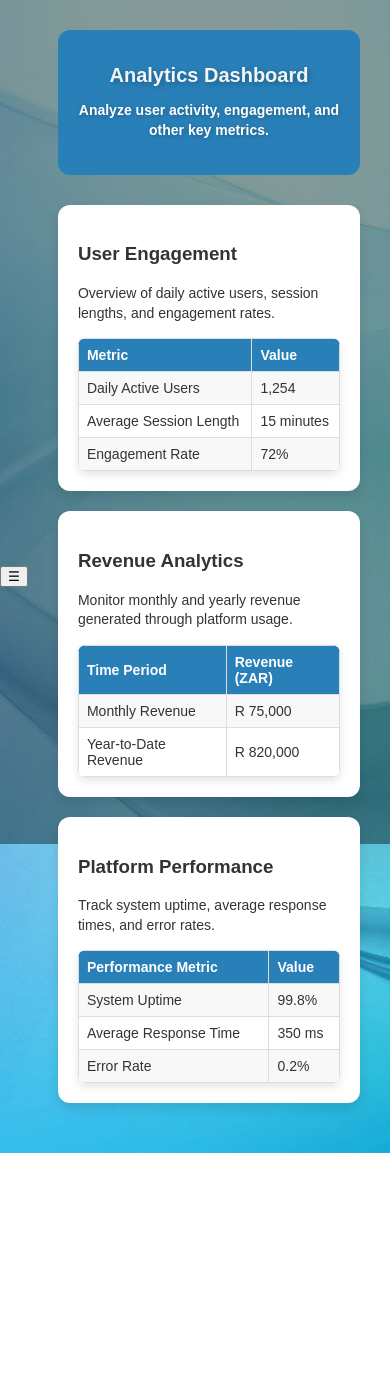
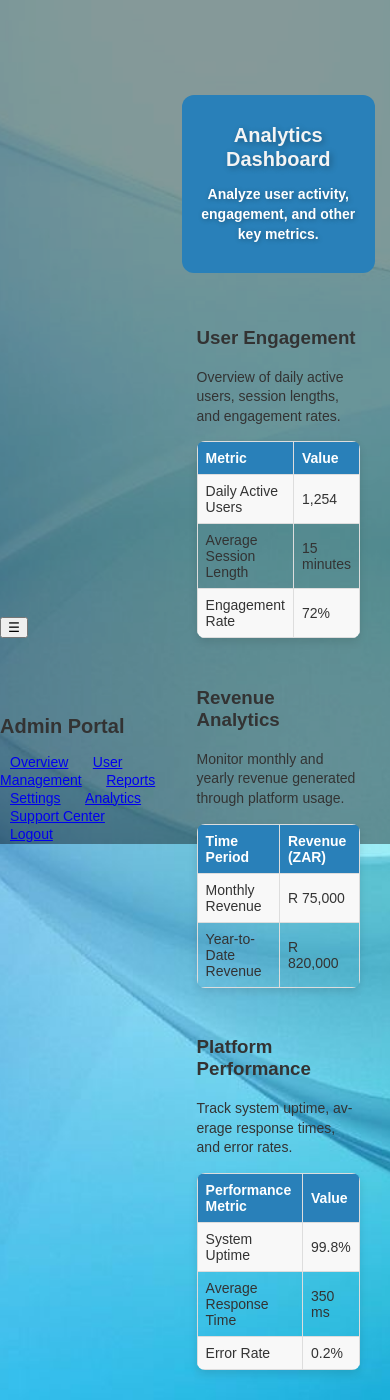
Before and after one commit to MalulekeNS/Salesforce, a PHP site: page /admin_analytics.html in a window 390 px wide. Before the commit the page ends 1153 px from the top, so only its background shows below. Run offline with PHP 8.4, Linux system fonts and the light colour scheme.

Commit message:
Update style.css

```diff
--- a/style.css
+++ b/style.css
@@ -13,164 +13,100 @@ body {
     color: #333;
 }
 
-/* Sidebar container */
-.sidebar-container {
-    position: relative;
-}
-
-/* Mobile Navigation Toggle */
-.mobile-nav-toggle {
-    color: white;
-    background-color: #3498DB;
-    font-size: 28px;
-    cursor: pointer;
-    display: none;
-    line-height: 0;
-    border: none;
-    padding: 10px 15px;
-    border-radius: 50%;
-    transition: background-color 0.3s ease, transform 0.3s ease;
-    position: fixed;
-    top: 15px;
-    left: 15px;
-    z-index: 1001;
-}
-
-.mobile-nav-toggle:hover {
-    background-color: #1B4F72;
-    transform: scale(1.1);
-}
-
-.mobile-nav-toggle.bi-x {
-    color: #fff;
-}
-
-/* Sidebar for mobile */
-@media (max-width: 991px) {
-    .mobile-nav-toggle {
-        display: block;
-    }
-
-    .sidebar {
-        position: fixed;
-        top: 0;
-        left: -100%;
-        width: 250px;
-        height: 100%;
-        transition: left 0.3s ease-in-out;
-        z-index: 1000;
-        background-color: #2E86C1;
-        color: white;
-        box-shadow: 4px 0 8px rgba(0, 0, 0, 0.1);
-        display: flex;
-        flex-direction: column;
-        padding: 20px;
-    }
-
-    .sidebar.open {
-        left: 0;
-    }
-
-    .sidebar h2 {
-        font-size: 22px;
-        text-align: center;
-        margin-bottom: 20px;
-    }
-
-    .sidebar a {
-        font-size: 16px;
-        padding: 12px;
-        margin: 8px 0;
-        text-align: center;
-        border-radius: 8px;
-        background-color: #3498DB;
-        transition: background-color 0.3s ease;
-    }
-
-    .sidebar a:hover {
-        background-color: #1B4F72;
-    }
-
-    .content {
-        margin-left: 0;
-        padding: 20px;
-    }
-}
-
-/* Sidebar styling for larger screens */
-.sidebar {
-    background-color: #2E86C1;
-    color: white;
-    width: 250px;
-    min-height: 100vh;
-    padding: 20px;
-    display: flex;
-    flex-direction: column;
-    justify-content: space-between;
-    box-shadow: 4px 0 8px rgba(0, 0, 0, 0.1);
-}
-
-/* Main content styling */
-.content {
-    flex: 5;
-    padding: 30px;
-}
-
-/* Header styling */
-.header {
-    background-color: #2980B9;
-    color: white;
-    padding: 20px;
-    text-align: center;
-    border-radius: 12px;
-    margin-bottom: 30px;
-    font-size: 24px;
-    font-weight: bold;
-    text-shadow: 1px 1px 5px rgba(0, 0, 0, 0.3);
-}
-
-/* Card styling */
-.card {
-    background-color: white;
-    padding: 20px;
-    box-shadow: 0 6px 12px rgba(0, 0, 0, 0.1);
-    border-radius: 12px;
-    margin-bottom: 20px;
-    transition: transform 0.3s ease, box-shadow 0.3s ease;
-}
-
-.card:hover {
-    transform: translateY(-5px);
-    box-shadow: 0 10px 20px rgba(0, 0, 0, 0.2);
-}
-
-/* Form grid adjustments */
+/* Wrapper responsive adjustments */
 .wrapper {
     max-width: 900px;
+    width: 90%; /* Add this to ensure margin on mobile */
     background: rgba(255, 255, 255, 0.1);
     border: 2px solid rgba(255, 255, 255, 0.3);
     backdrop-filter: blur(10px);
     box-shadow: 0 8px 15px rgba(0, 0, 0, 0.2);
     color: #fff;
     border-radius: 12px;
-    padding: 40px;
-    margin-top: 20px;
+    padding: 20px; /* Reduced padding for mobile */
+    margin: 20px auto; /* Center the wrapper */
 }
 
-.wrapper h1 {
-    font-size: clamp(24px, 5vw, 36px);
+/* Header responsive fixes */
+.header {
+    background-color: #2980B9;
+    color: white;
+    padding: 15px;
     text-align: center;
-    margin-bottom: 30px;
+    border-radius: 12px;
+    margin-bottom: 20px;
+    font-size: clamp(18px, 4vw, 24px); /* Responsive font size */
+    font-weight: bold;
+    text-shadow: 1px 1px 5px rgba(0, 0, 0, 0.3);
+    word-wrap: break-word; /* Prevent text overflow */
 }
 
-.form-grid {
-    display: grid;
-    grid-template-columns: repeat(auto-fit, minmax(250px, 1fr));
-    gap: 20px;
+/* Mobile specific adjustments */
+@media (max-width: 991px) {
+    .sidebar {
+        padding-top: 60px; /* Add space for mobile toggle */
+    }
+
+    .content {
+        margin-left: 0;
+        padding: 15px;
+        width: 100%;
+        box-sizing: border-box;
+    }
+
+    /* Prevent text overflow in cards */
+    .card {
+        padding: 15px;
+        word-wrap: break-word;
+        overflow-wrap: break-word;
+    }
+
+    /* Adjust login and dashboard text */
+    .wrapper h1 {
+        font-size: clamp(20px, 4vw, 28px);
+        line-height: 1.3;
+        margin-bottom: 20px;
+    }
 }
 
-@media (max-width: 768px) {
+/* Extra small devices */
+@media (max-width: 576px) {
+    .wrapper {
+        padding: 15px;
+        width: 95%;
+    }
+
     .form-grid {
-        grid-template-columns: 1fr;
+        gap: 15px;
+    }
+
+    /* Ensure all text elements wrap properly */
+    h1, h2, h3, p, a {
+        word-wrap: break-word;
+        overflow-wrap: break-word;
+        hyphens: auto;
+    }
+
+    /* Adjust sidebar text for better readability */
+    .sidebar h2 {
+        font-size: 20px;
+        margin-bottom: 15px;
+    }
+
+    .sidebar a {
+        font-size: 14px;
+        padding: 10px;
+        margin: 6px 0;
     }
 }
+
+/* Prevent content overlap with mobile navigation */
+@media (max-width: 991px) {
+    body {
+        padding-top: 60px; /* Add space for mobile toggle button */
+    }
+
+    .content {
+        margin-top: 20px;
+    }
+}
```
